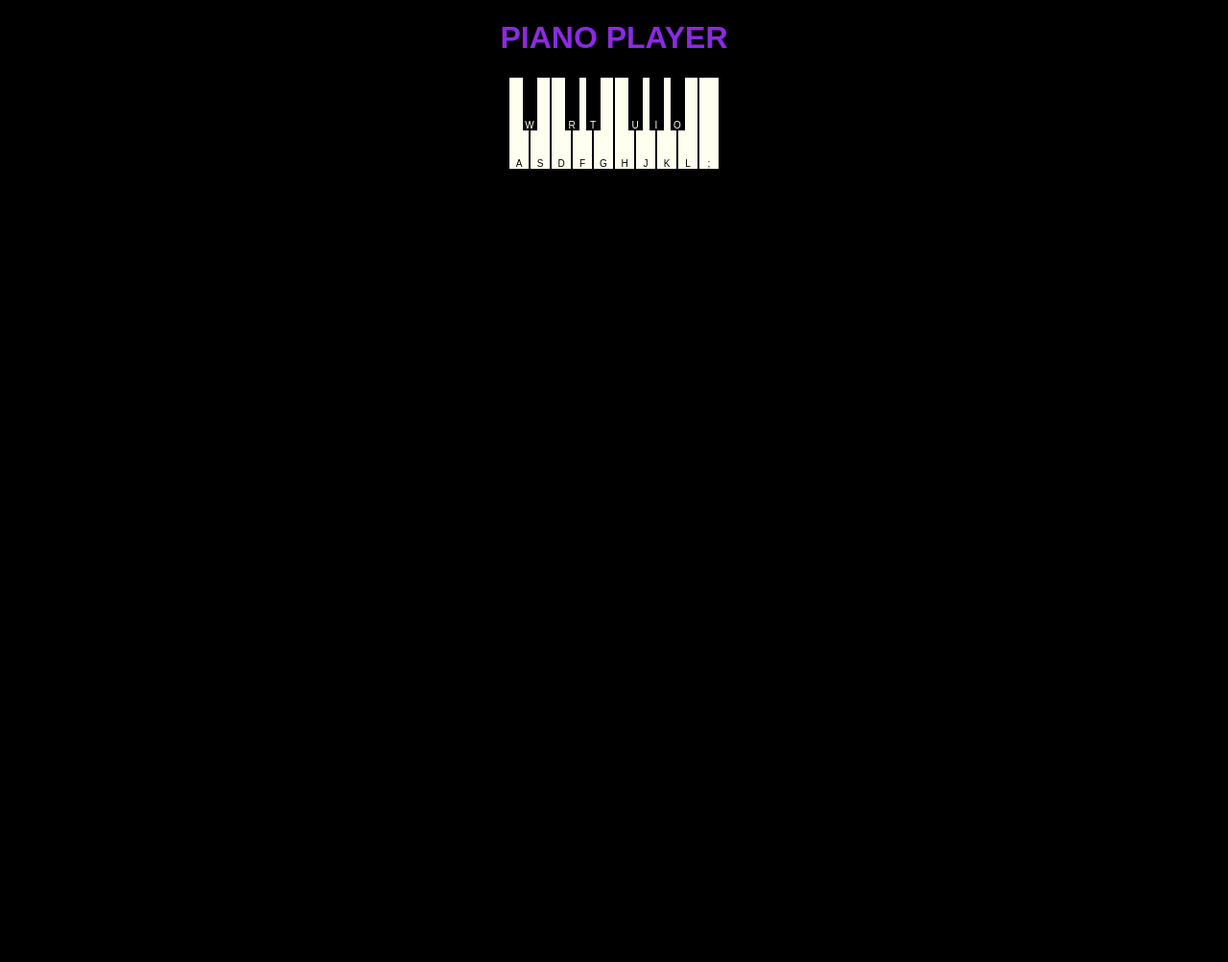
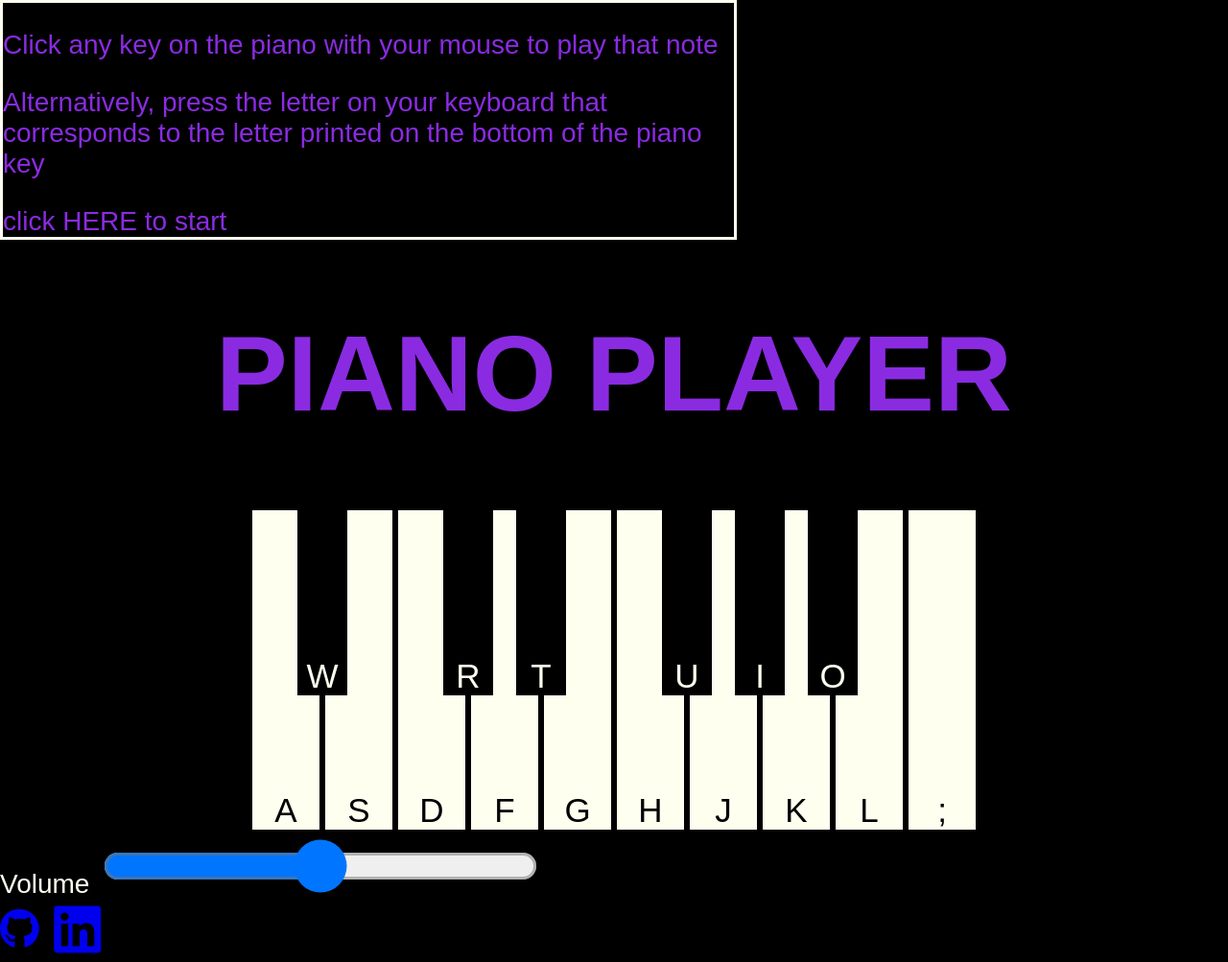
Before and after one commit to smackey15/piano_player, a website built with webpack: page index.html in a window 1280 px wide. Shown: the whole page at 96% size. Before the commit the page ends 800 px from the top, so only its background shows below. Built offline with nearby package versions, Linux system fonts and the light colour scheme.

Commit message:
Added links and icons for my GitHub and LinkedIn.  Added a modal that appears by default when landing on the page that includes instructions.  Added volume slider still working on styling and connecting to computer audio

```diff
--- a/index.html
+++ b/index.html
@@ -7,13 +7,26 @@
     <meta http-equiv="X-UA-Compatible" content="ie=edge" />
     <link rel="stylesheet" href="./dist/main.css" />
     <script src="./dist/main.js"></script>
+    <script src="https://kit.fontawesome.com/5b54483e30.js" crossorigin="anonymous"></script>
     <title>Piano Player</title>
 </head>
 
 <body>
+
+<div id="myModal" class="modal">
+
+  <div class="modal-content">
+    <p>Click any key on the piano with your mouse to play that note</p>
+    <p>Alternatively, press the letter on your keyboard that corresponds to the letter printed on the bottom of the piano key</p>
+    <span class="close">click HERE to start</span>
+</div>
+
+</div>
+
     <h1>PIANO PLAYER</h1>
 
 <div id="piano">
+
     <div data-note="A3" class="key white">A</div>
     <div data-note="A#3" class="key black">W</div>
     <div data-note="B3" class="key white">S</div>
@@ -32,6 +45,21 @@
     <div data-note="C5" class="key white">;</div>
 </div>
 
+<div class="slide-container">
+    <label>Volume
+        <input type="range" name="volume" id="volume"
+        min="0" max="100">
+    </label>
+</div>
+
+<div class="links">
+<a href="https://github.com/smackey15" target="_blank"><i class="fa-brands fa-github fa-xs"></i></a>
+<a href="https://www.linkedin.com/in/sean-mackey123" target="_blank"><i class="fa-brands fa-linkedin fa-"></i></a>
+</div>
+
 </body>
 
 </html>
+
+<!-- <i class="fa-brands fa-linkedin"></i>
+<i class="fa-brands fa-github"></i> -->
--- a/src/index.js
+++ b/src/index.js
@@ -2,9 +2,20 @@ import * as Tone from 'tone'
 
 const synth = new Tone.Synth();
 synth.oscillator.type = "triangle";
-synth.toDestination();  //toMaster deprecated
+synth.toDestination();
 
 document.addEventListener("DOMContentLoaded", () => {
+  let modal = document.getElementById("myModal");
+
+  let span = document.getElementsByClassName("close")[0];
+
+  modal.style.display = "block"
+
+  span.onclick = function() {
+    modal.style.display = "none";
+  }
+
+
   let piano = document.getElementById("piano");
 
   piano.addEventListener("mousedown", e => {
--- a/src/index.scss
+++ b/src/index.scss
@@ -2,6 +2,22 @@ body {
     background-color: black;
     margin: 0;
     font-family: Arial, Helvetica, sans-serif;
+    zoom: 3.5;
+}
+
+.modal {
+    width: 60%;
+    height: 60%;
+}
+
+.modal-content {
+    color: blueviolet;
+    font-size: 8px;
+    border: 1px solid ivory;
+}
+
+span:hover {
+    background-color: ivory;
 }
 
 h1 {
@@ -48,7 +64,24 @@ div {
     background-color: gray;
 }
 
-.key.pressed {
-    background-color: gray;
+// .key.pressed {
+//     background-color: gray;
+// }
+// doesn't work yet
+
+.slide-container {
+//     height: 20px;
+//     width: 40px;
+        color: ivory;
+    font-family: Arial, Helvetica, sans-serif;
+    font-size: 8px;
+//     display: flex;
+    zoom: -3;
+//     // justify-content:right;
+//     // position: relative;
+//     // align-items: flex-start;
+// }
+
+// .links {
+// zoom: 0;
 }
-// doesn't work yet
```
Also changed, not shown: dist/main.css.
